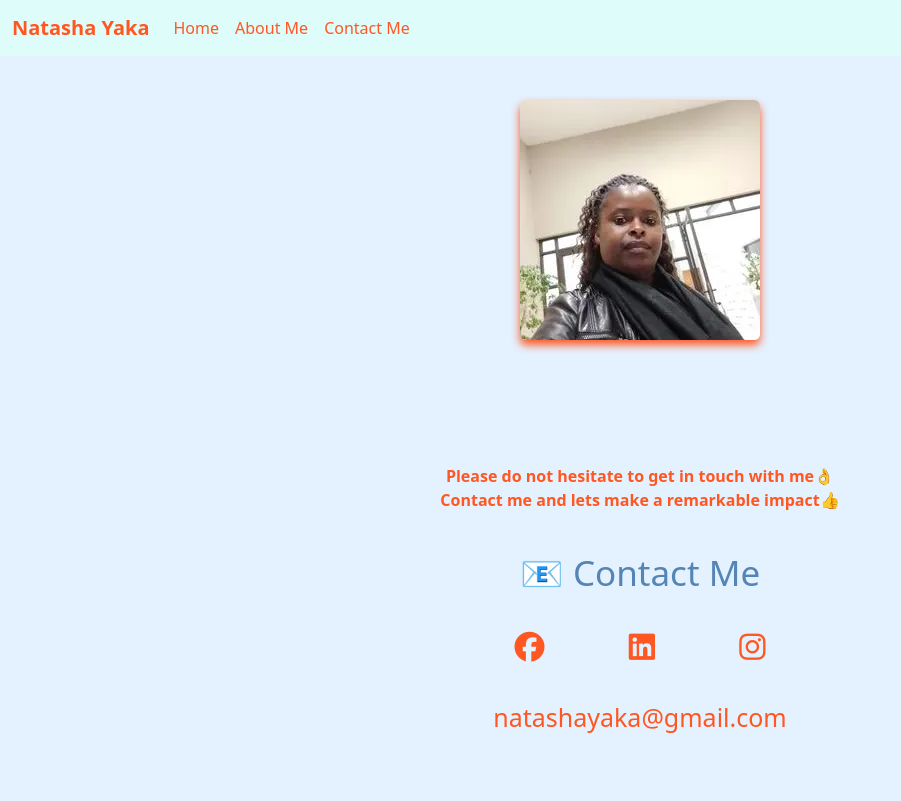
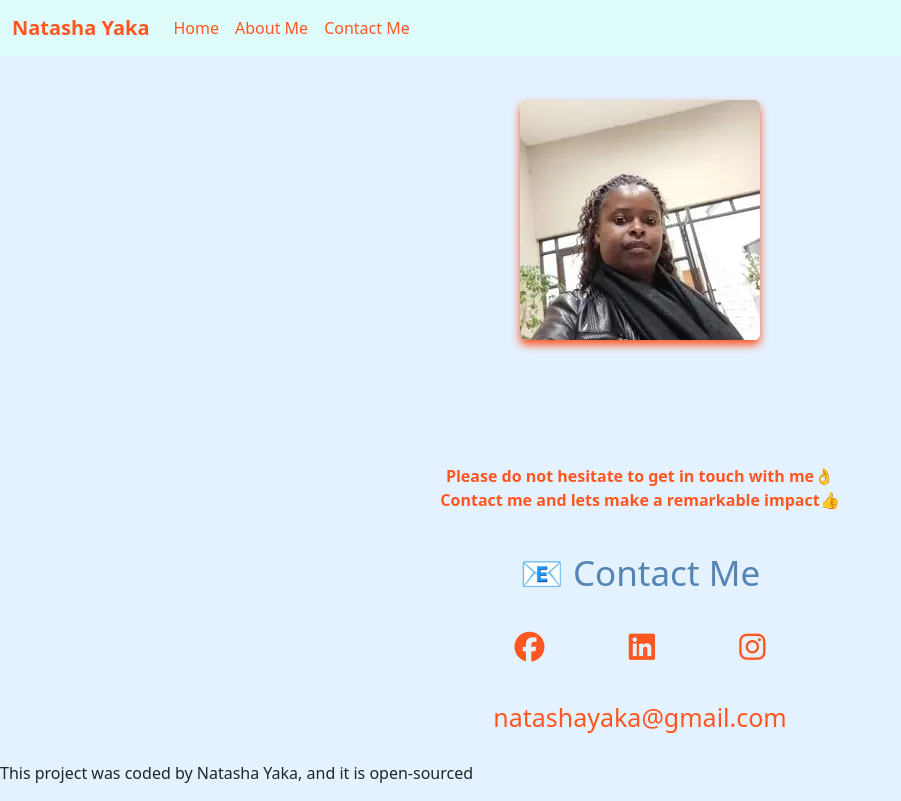
Before and after one commit to Tash2911/First-Responsive-Project, a website: page contact.html in a window 1280 px wide. Shown: the whole page, without its empty margins (0-901 px from the left). Drawn offline with nearby package versions, Linux system fonts and the light colour scheme.

```diff
--- a/contact.html
+++ b/contact.html
@@ -117,8 +117,9 @@
           title="my email address"
           >natashayaka@gmail.com</a
         >
-
       </div>
+      <br/>
+      <p class="text-centre"> This project was coded by Natasha Yaka, and it is open-sourced</p>
 
   </body>
 </html>
```
